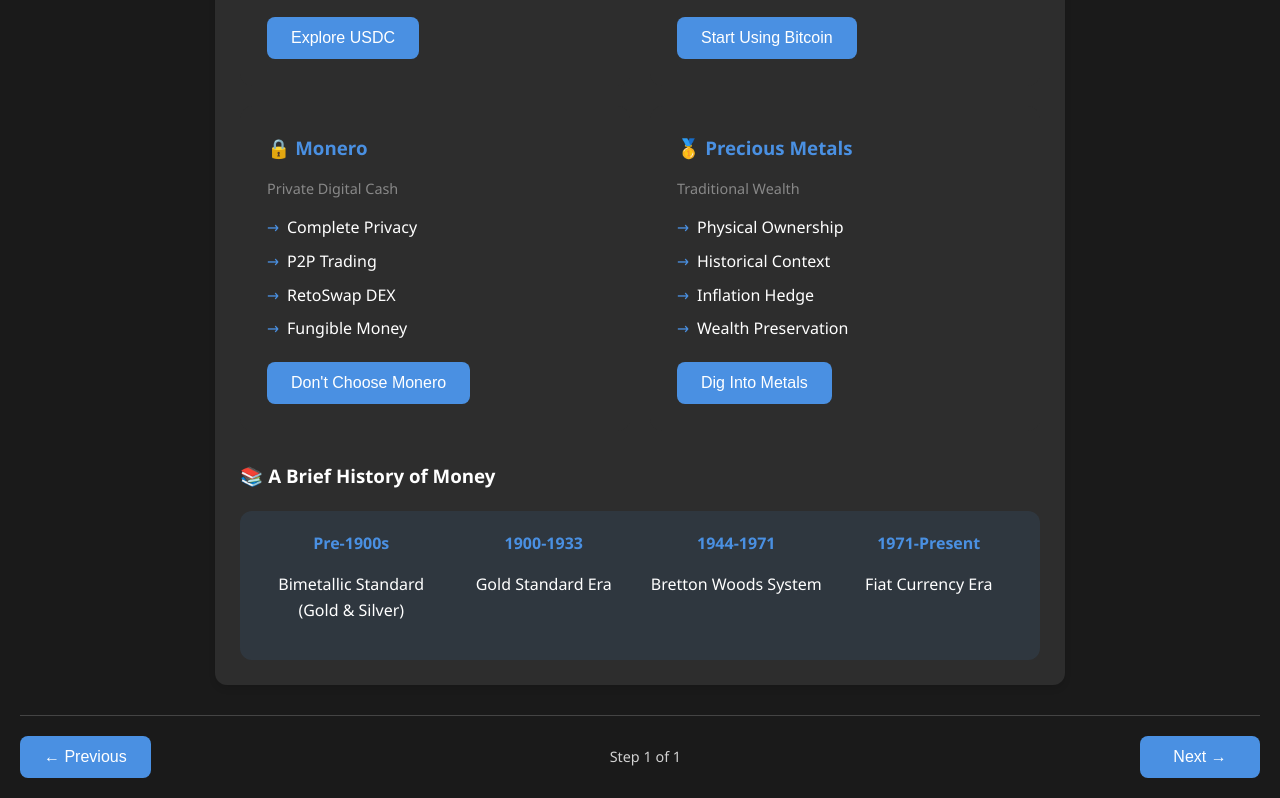
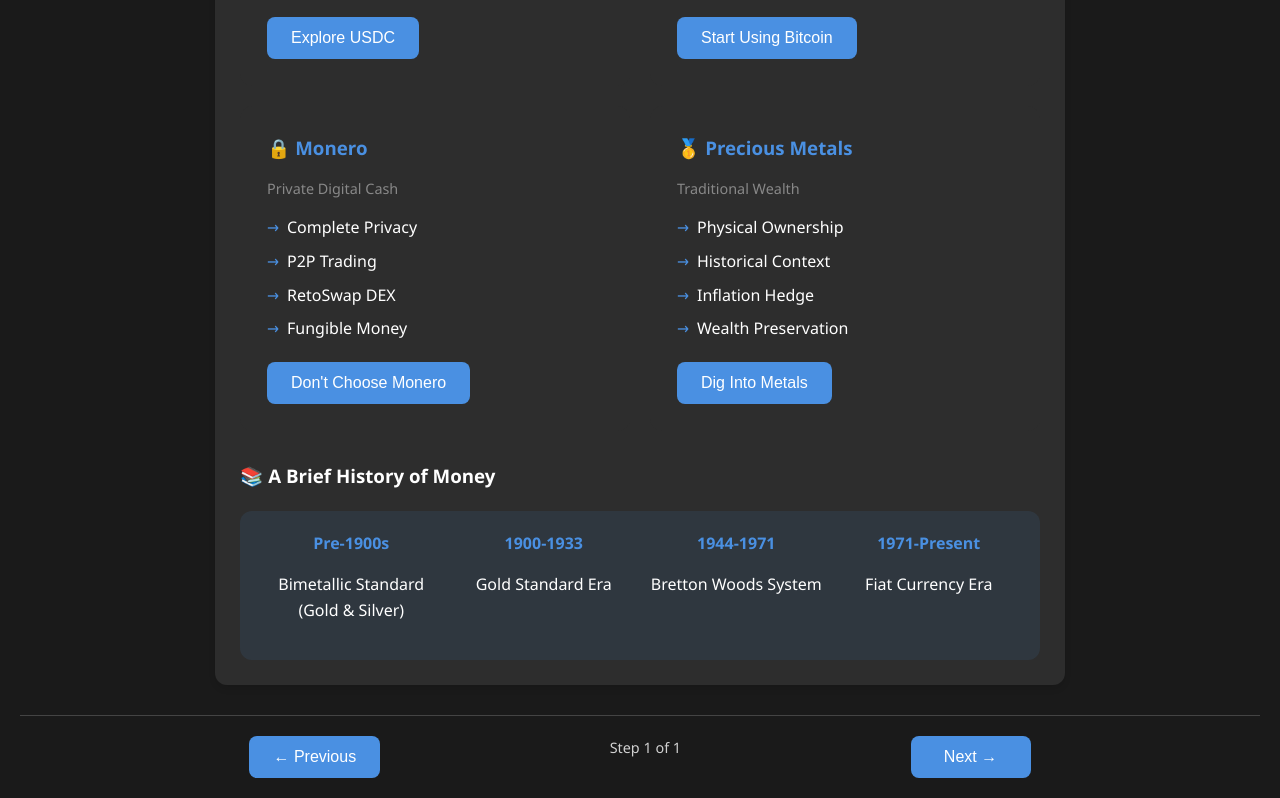
Before and after one commit to Mnpezz/BoycottBank, a plain HTML site: page index.html in a window 1280 px wide. Shown: the part 905-1703 px from the top of the page. Drawn offline with Linux system fonts and the light colour scheme.

Commit message:
Update index.html

```diff
--- a/index.html
+++ b/index.html
@@ -396,8 +396,8 @@
 
         .step-navigation {
             display: flex;
-            justify-content: space-between;
-            align-items: center;
+            justify-content: space-evenly;
+            align-items: left;
             margin-top: 30px;
             padding-top: 20px;
             border-top: 1px solid #444;
```
